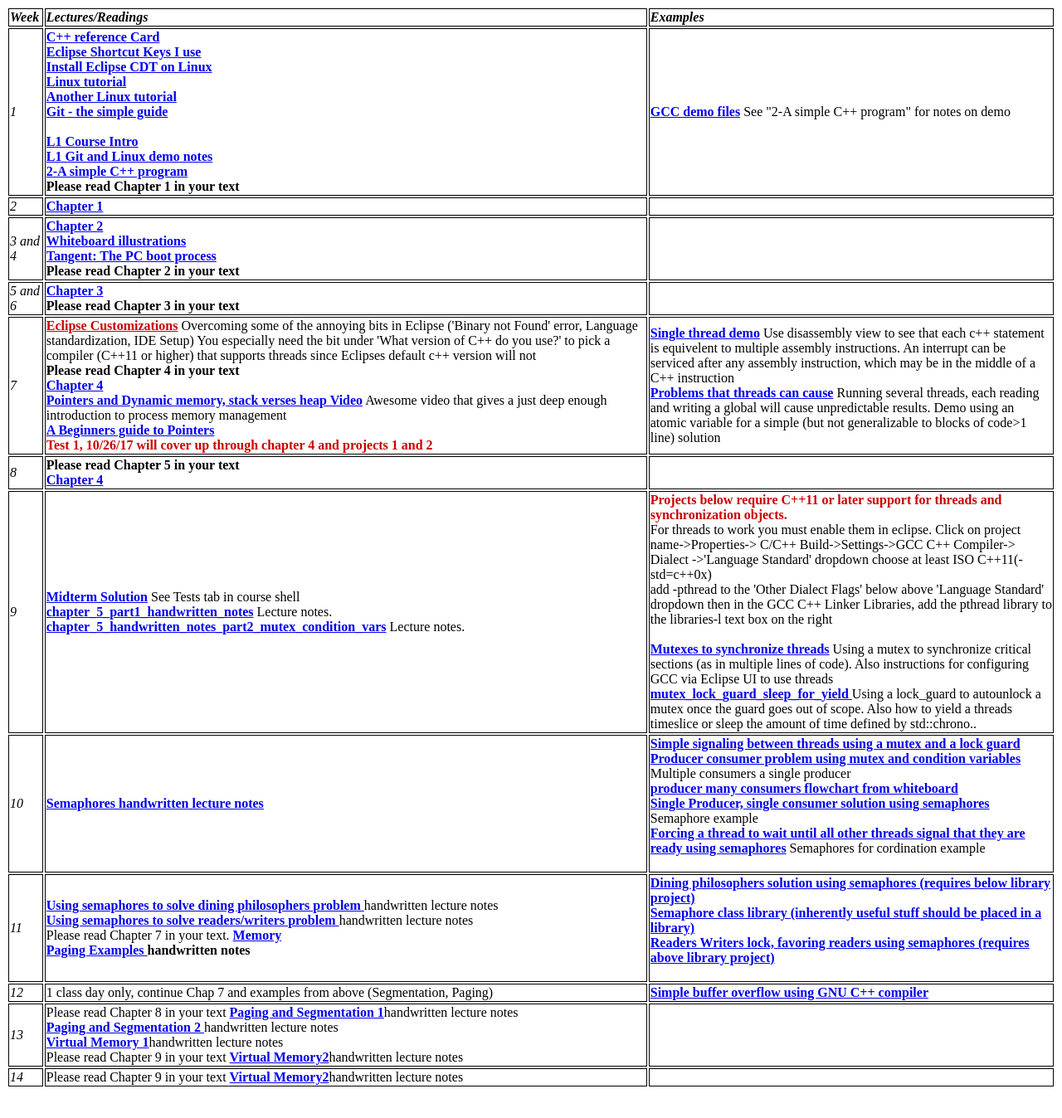
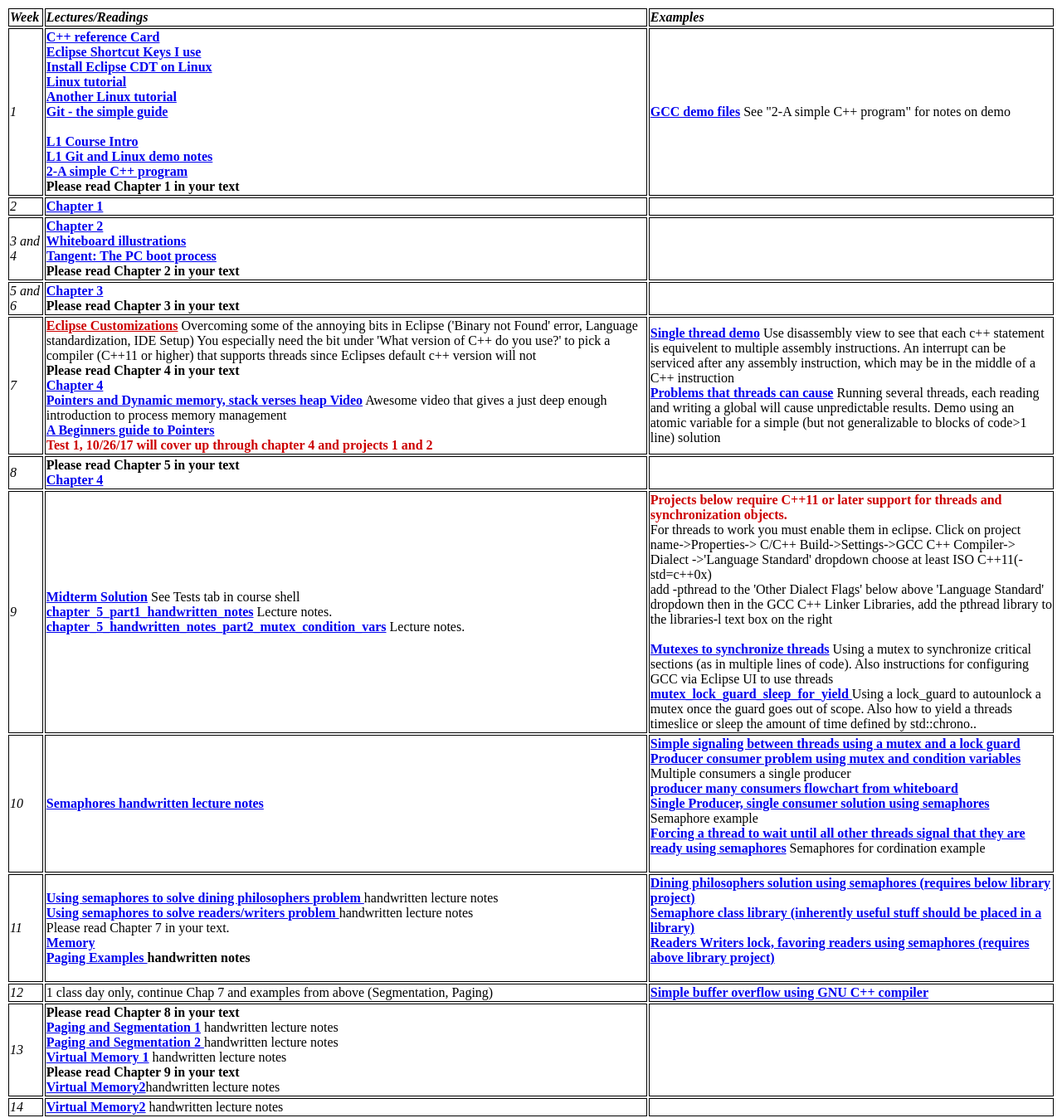
Before and after one commit to yeckoh/CPSC410, a Jekyll site: the page navbar/Lectures.html, which Jekyll copies as it is, in a window 1280 px wide. Shown: the whole page at 83% size. Built offline with Jekyll 4.4.1, drawn with Linux system fonts in a browser that asks for light colours; before the commit the page ends 1312 px from its top, so only the background shows below that.

Commit message:
lectures

```diff
--- a/navbar/Lectures.html
+++ b/navbar/Lectures.html
@@ -144,7 +144,7 @@
 			<td class="style_white ">
 				<strong><a href="https://github.com/CNUClasses/CPSC410/blob/master/content/Lectures/chap5_dining_philosophers.pdf"> Using semaphores to solve dining philosophers problem </a></strong>handwritten lecture notes<br>
 				<strong><a href="https://github.com/CNUClasses/CPSC410/blob/master/content/Lectures/chap5_readers_writers.pdf"> Using semaphores to solve readers/writers problem </a></strong>handwritten lecture notes<br>
-				Please read Chapter 7 in your text.
+				Please read Chapter 7 in your text.<br>
 				<strong><a href="https://github.com/CNUClasses/CPSC410/blob/master/content/Lectures/chapter07.pdf"> Memory </a></strong><br>
 				<strong><a href="https://github.com/CNUClasses/CPSC410/blob/master/content/Lectures/chap5_paging_examples.pdf"> Paging Examples </a>handwritten notes</strong><br>
 
@@ -174,11 +174,11 @@
 		<tr>
 			<td class="style_white "><em>13</em></td>
 			<td class="style_white ">
-				Please read Chapter 8 in your text
-			<strong><a href="https://github.com/CNUClasses/CPSC410/blob/master/content/Lectures/410_paging_segmentation1.pdf"> Paging and Segmentation 1</a></strong>handwritten lecture notes<br>
-			<strong><a href="https://github.com/CNUClasses/CPSC410/blob/master/content/Lectures/410_paging_segmentation2.pdf"> Paging and Segmentation 2 </a></strong>handwritten lecture notes<br>
-			<strong><a href="https://github.com/CNUClasses/CPSC410/blob/master/content/Lectures/410_virtual_mem1.pdf"> Virtual Memory 1</a></strong>handwritten lecture notes<br>
-			Please read Chapter 9 in your text
+				<b>Please read Chapter 8 in your text</b><BR>
+			<strong><a href="https://github.com/CNUClasses/CPSC410/blob/master/content/Lectures/410_paging_segmentation1.pdf"> Paging and Segmentation 1</a></strong> handwritten lecture notes<br>
+			<strong><a href="https://github.com/CNUClasses/CPSC410/blob/master/content/Lectures/410_paging_segmentation2.pdf"> Paging and Segmentation 2 </a></strong> handwritten lecture notes<br>
+			<strong><a href="https://github.com/CNUClasses/CPSC410/blob/master/content/Lectures/410_virtual_mem1.pdf"> Virtual Memory 1</a></strong> handwritten lecture notes<br>
+			<b>Please read Chapter 9 in your text</b><br>
 			<strong><a href="https://github.com/CNUClasses/CPSC410/blob/master/content/Lectures/410_virtual_mem2.pdf"> Virtual Memory2</a></strong>handwritten lecture notes<br>
 
 
@@ -189,9 +189,7 @@
 		<tr>
 			<td class="style_white "><em>14</em></td>
 			<td class="style_white ">
-				Please read Chapter 9 in your text
-
-			<strong><a href="https://github.com/CNUClasses/CPSC410/blob/master/content/Lectures/410_virtual_mem2.pdf"> Virtual Memory2</a></strong>handwritten lecture notes<br>
+			<strong><a href="https://github.com/CNUClasses/CPSC410/blob/master/content/Lectures/410_virtual_mem2.pdf"> Virtual Memory2</a></strong> handwritten lecture notes<br>
 
 
 		    </td>
```
